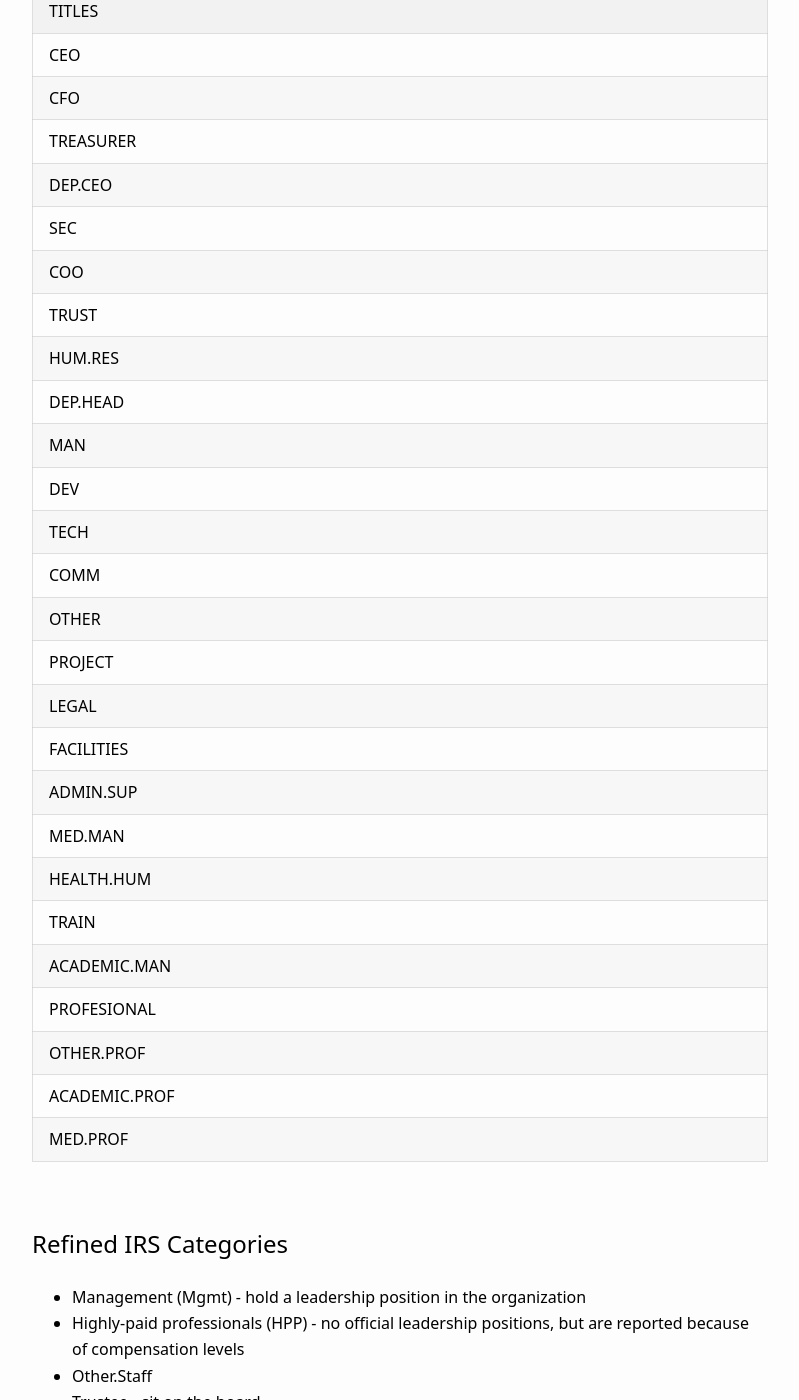
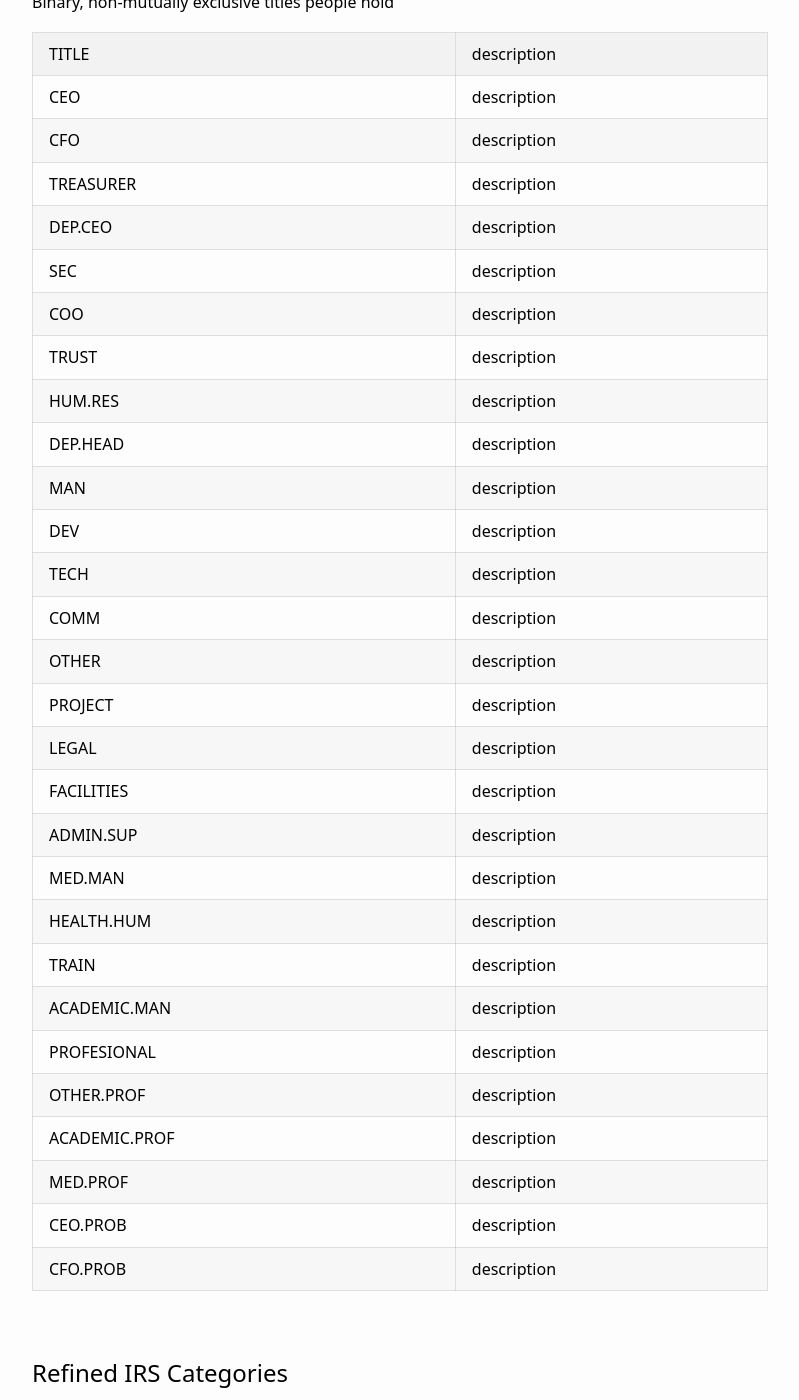
Before and after one commit to Nonprofit-Open-Data-Collective/irs-990-compensation-data, a Jekyll site: the page built from docs/taxonomies.md, in a window 1280 px wide and 1400 px high, scrolled down 2710 px. Shown: the whole window, without its empty margins (240-1039 px from the left). Built offline with Jekyll 4.4.1, drawn with Linux system fonts in a browser that asks for light colours; nearby versions of some CDN libraries.

Commit message:
Update taxonomies.md

```diff
--- a/docs/taxonomies.md
+++ b/docs/taxonomies.md
@@ -62,39 +62,44 @@ Routines have been applied to clean up the raw text, standardize use of common t
 |PRESIDENT                          |PRESIDENT                          |
 |GENERAL MANAGER                    |GENERAL MANAGER                    |
 
+<br>
+
+
 
 ## 26 Custom Categories
 
 Binary, non-mutually exclusive titles people hold
 
-|**TITLES**    |
-|:-------------|
-|CEO           |
-|CFO           |
-|TREASURER     |
-|DEP.CEO       |
-|SEC           |
-|COO           |
-|TRUST         |
-|HUM.RES       |
-|DEP.HEAD      |
-|MAN           |
-|DEV           |
-|TECH          |
-|COMM          |
-|OTHER         |
-|PROJECT       |
-|LEGAL         |
-|FACILITIES    |
-|ADMIN.SUP     |
-|MED.MAN       |
-|HEALTH.HUM    |
-|TRAIN         |
-|ACADEMIC.MAN  |
-|PROFESIONAL   |
-|OTHER.PROF    |
-|ACADEMIC.PROF |
-|MED.PROF      |
+|**TITLE**     |**description** |
+|:-------------|:-----------|
+|CEO           |description |
+|CFO           |description |
+|TREASURER     |description |
+|DEP.CEO       |description |
+|SEC           |description |
+|COO           |description |
+|TRUST         |description |
+|HUM.RES       |description |
+|DEP.HEAD      |description |
+|MAN           |description |
+|DEV           |description |
+|TECH          |description |
+|COMM          |description |
+|OTHER         |description |
+|PROJECT       |description |
+|LEGAL         |description |
+|FACILITIES    |description |
+|ADMIN.SUP     |description |
+|MED.MAN       |description |
+|HEALTH.HUM    |description |
+|TRAIN         |description |
+|ACADEMIC.MAN  |description |
+|PROFESIONAL   |description |
+|OTHER.PROF    |description |
+|ACADEMIC.PROF |description |
+|MED.PROF      |description |
+|CEO.PROB      |description |
+|CFO.PROB      |description |
 
 
 <br>
@@ -109,6 +114,9 @@ Binary, non-mutually exclusive titles people hold
 * C.Level - chief level leadership positions (CEO, CFO, COO) and equivalents
 * Interim - serving only a temporary role in the position
 * Former - are listed as outgoing positions
+
+<br>
+
 
 
 ## Roles and Responsibilities
```
